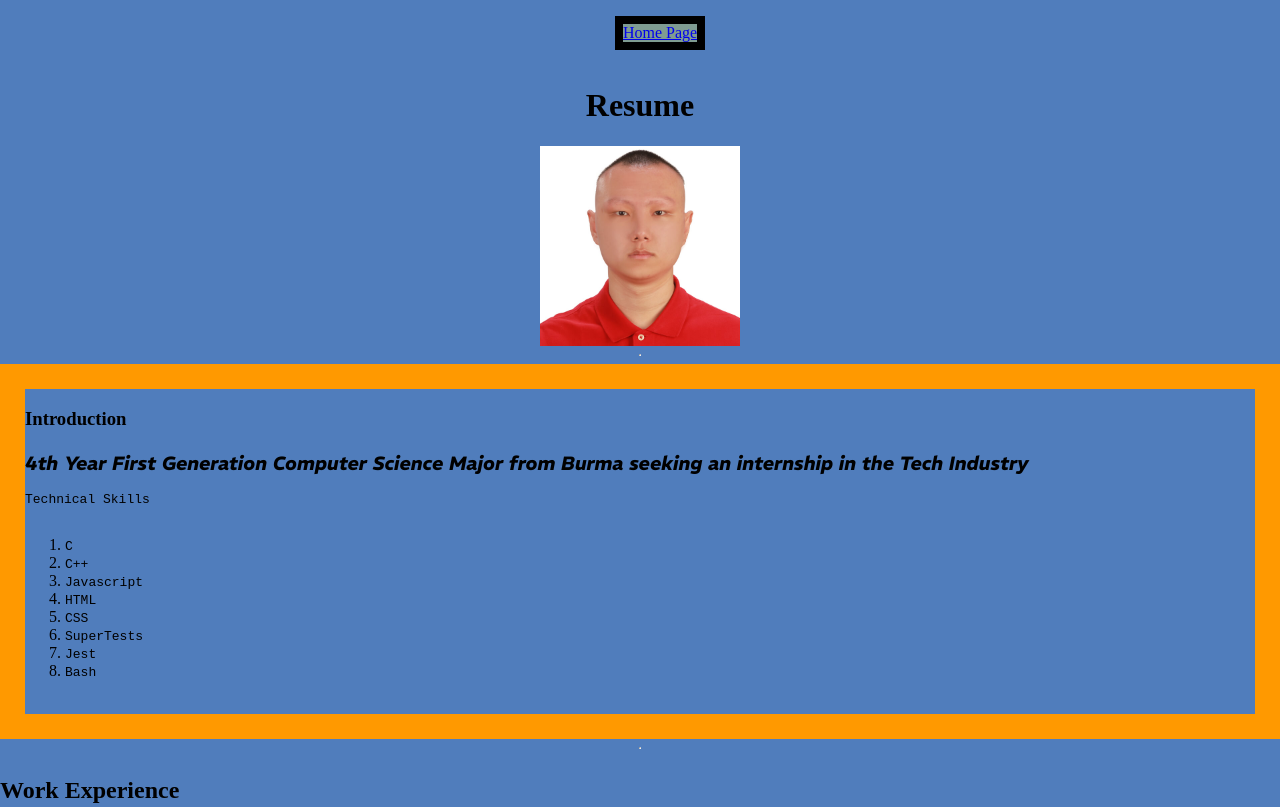
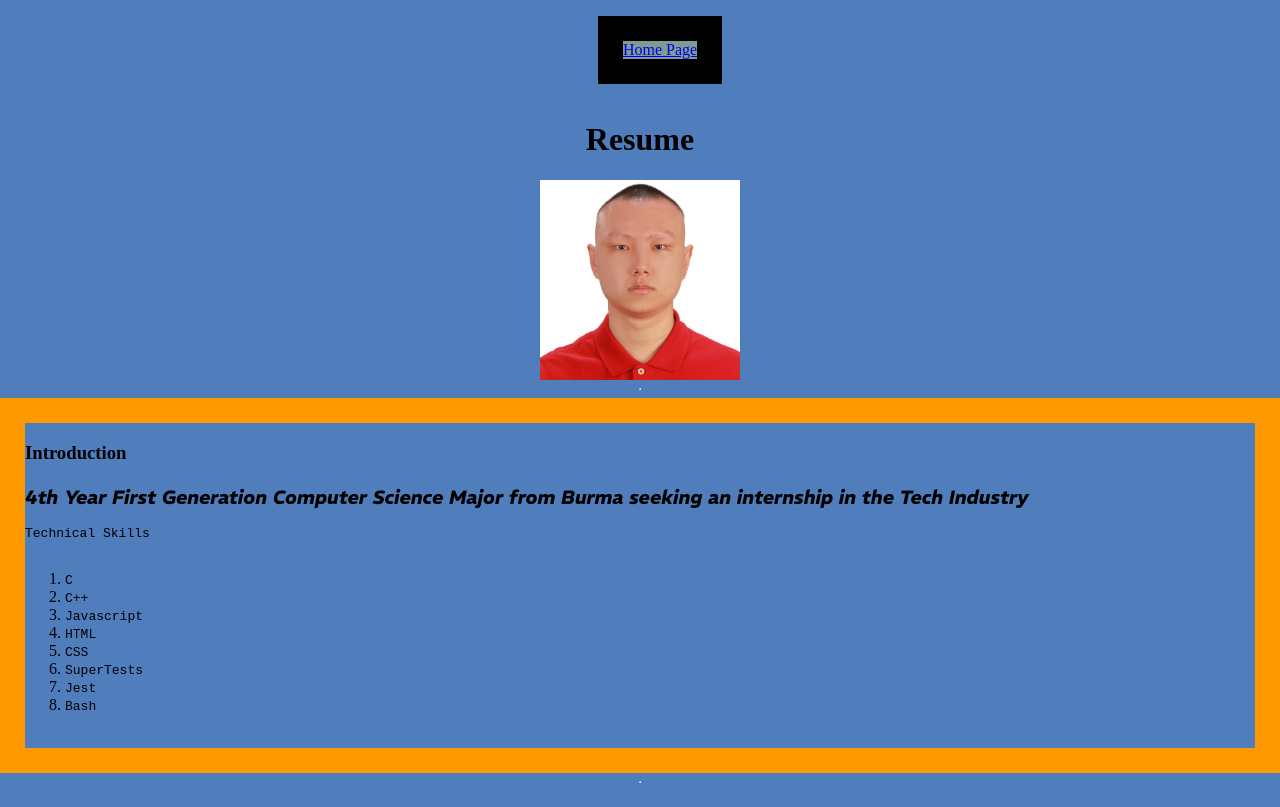
Before and after one commit to AungKyaw321/hw3_cse134b, a plain HTML site: page pages/resumes.html in a window 1280 px wide. Shown: the top 807 px of the page. Drawn offline with Linux system fonts and the light colour scheme.

Commit message:
added_vw

```diff
--- a/resumeStyle.css
+++ b/resumeStyle.css
@@ -8,7 +8,7 @@
 }
 nav ul li {
   display: inline-block;
-  border: 1vh solid black;
+  border: 2vw solid black;
   text-align: center;
   float: none;
   background-color: var(--main-color);
```
